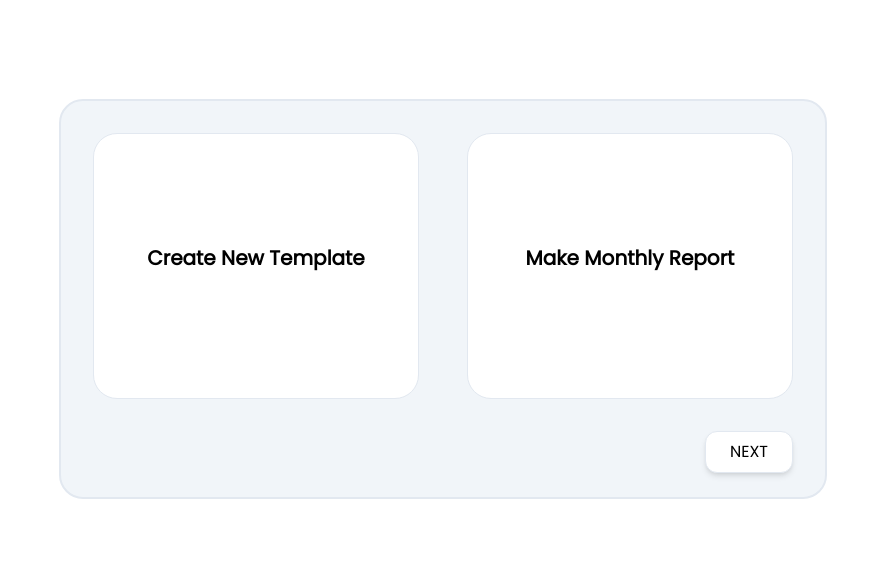
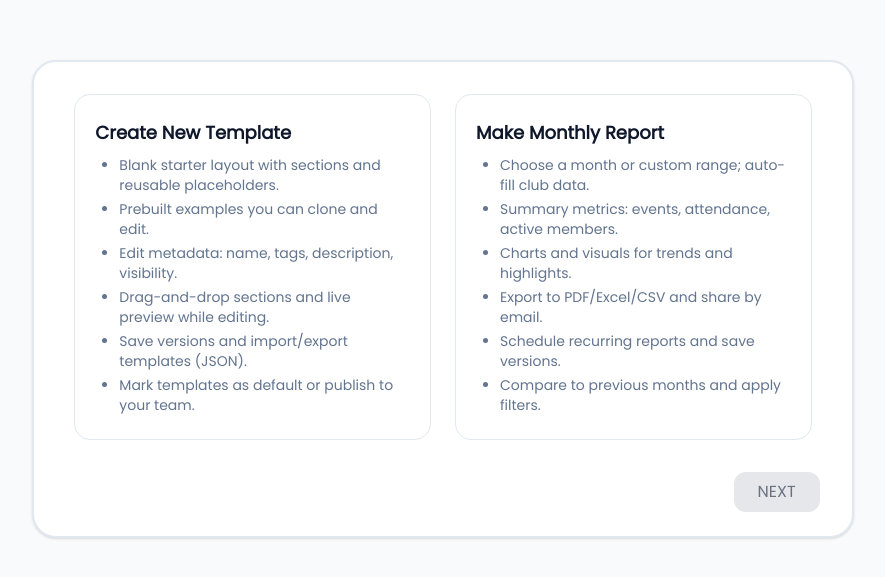
Before and after one commit to MOHIT-IITP/clubmates, a Next.js app: page /Select in a window 1280 px wide. Shown: the part 101-678 px from the top of the page, without its empty margins (197-1082 px from the left). Built offline with nearby package versions, Linux system fonts and the light colour scheme.

Commit message:
Revamp selection page with interactive cards
Replaces static selection cards with interactive, selectable cards for 'Create New Template' and 'Make Monthly Report'. Adds client-side navigation using useRouter, improves accessibility, and updates styling for better user experience.

```diff
--- a/app/Select/page.tsx
+++ b/app/Select/page.tsx
@@ -1,32 +1,82 @@
-import Link from "next/link";
-import React from "react";
+"use client";
+import React, { useState } from "react";
+import { useRouter } from "next/navigation";
 
 const page = () => {
+  const [selected, setSelected] = useState<string | null>(null);
+  const router = useRouter();
+
+  const handleNext = () => {
+    if (!selected) return;
+    if (selected === "template") router.push("/template");
+    else router.push("/report");
+  };
+
   return (
-    <div className="bg-white flex justify-center items-center w-[100vw] h-[100vh]">
-      <div className="w-[60vw] h-[50vh] relative rounded-3xl border-2 border-slate-200 bg-slate-100">
+    <div className="bg-gray-50 flex items-center justify-center w-screen min-h-screen p-6">
+      <div className="max-w-4xl w-full md:w-3/4 lg:w-2/3 min-h-[48vh] relative rounded-3xl border-2 border-slate-200 bg-white shadow-sm">
         <div className="w-full h-full relative flex flex-col">
-          <div className="flex flex-1 gap-8 px-8 py-8">
-            <div className="flex-1 flex flex-col justify-center items-center bg-white rounded-3xl border border-slate-200 mr-2">
+          <div className="flex flex-1 gap-6 px-10 py-8">
+            <div
+              role="button"
+              tabIndex={0}
+              onClick={() => setSelected((s) => (s === "template" ? null : "template"))}
+              onKeyDown={(e) => e.key === "Enter" && setSelected((s) => (s === "template" ? null : "template"))}
+              className={`flex-1 flex flex-col justify-center items-start rounded-2xl border p-6 transition-transform duration-150 ease-in-out cursor-pointer ${
+                selected === "template"
+                  ? "scale-105 shadow-lg bg-indigo-600 text-white border-transparent"
+                  : "bg-white hover:shadow-md border-slate-200"
+              }`}
+            >
               {/* Left card content */}
-              <h2 className="text-xl font-bold mb-4 text-black">
-                Create New Template
-              </h2>
+                <h1 className={`text-lg font-semibold -ml-1 ${selected === "template" ? "text-white" : "text-slate-900"}`}>Create New Template</h1>
+              <ul className={`mt-2 list-disc pl-5 space-y-1 text-sm ${selected === "template" ? "text-indigo-100" : "text-slate-500"}`}>
+                <li>Blank starter layout with sections and reusable placeholders.</li>
+                <li>Prebuilt examples you can clone and edit.</li>
+                <li>Edit metadata: name, tags, description, visibility.</li>
+                <li>Drag-and-drop sections and live preview while editing.</li>
+                <li>Save versions and import/export templates (JSON).</li>
+                <li>Mark templates as default or publish to your team.</li>
+              </ul>
             </div>
-            <div className="flex-1 flex flex-col justify-center items-center bg-white rounded-3xl border border-slate-200 ml-2">
+
+            <div
+              role="button"
+              tabIndex={0}
+              onClick={() => setSelected((s) => (s === "report" ? null : "report"))}
+              onKeyDown={(e) => e.key === "Enter" && setSelected((s) => (s === "report" ? null : "report"))}
+              className={`flex-1 flex flex-col justify-center items-start rounded-2xl border p-6 transition-transform duration-150 ease-in-out cursor-pointer ${
+                selected === "report"
+                  ? "shadow-lg bg-gray-100 text-white border-transparent"
+                  : "bg-white hover:shadow-md border-slate-200"
+              }`}
+            >
               {/* Right card content */}
-              <h2 className="text-xl font-bold mb-4 text-black">
-                Make Monthly Report
-              </h2>
+                <h1 className={`text-lg font-semibold -ml-1 ${selected === "report" ? "text-black" : "text-slate-900"}`}>Make Monthly Report</h1>
+              <ul className={`mt-2 list-disc pl-5 space-y-1 text-sm ${selected === "report" ? "text-black" : "text-slate-500"}`}>
+                <li>Choose a month or custom range; auto-fill club data.</li>
+                <li>Summary metrics: events, attendance, active members.</li>
+                <li>Charts and visuals for trends and highlights.</li>
+                <li>Export to PDF/Excel/CSV and share by email.</li>
+                <li>Schedule recurring reports and save versions.</li>
+                <li>Compare to previous months and apply filters.</li>
+              </ul>
             </div>
           </div>
+
           <div className="flex justify-end px-8 pb-6">
-            <Link
-              href="/template"
-              className="rounded-xl text-black bg-white shadow-md border hover:shadow-sm hover:bg-neutral-100 border-slate-200 px-6 py-2"
+            <button
+              disabled={!selected}
+              aria-disabled={!selected}
+              onClick={handleNext}
+              className={`rounded-xl px-6 py-2 transition-colors font-medium ${
+                !selected
+                  ? "bg-gray-200 text-gray-500 cursor-not-allowed"
+                  : "bg-indigo-600 text-white hover:bg-indigo-700"
+              }`}
             >
               NEXT
-            </Link>
+            </button>
           </div>
         </div>
       </div>
```
